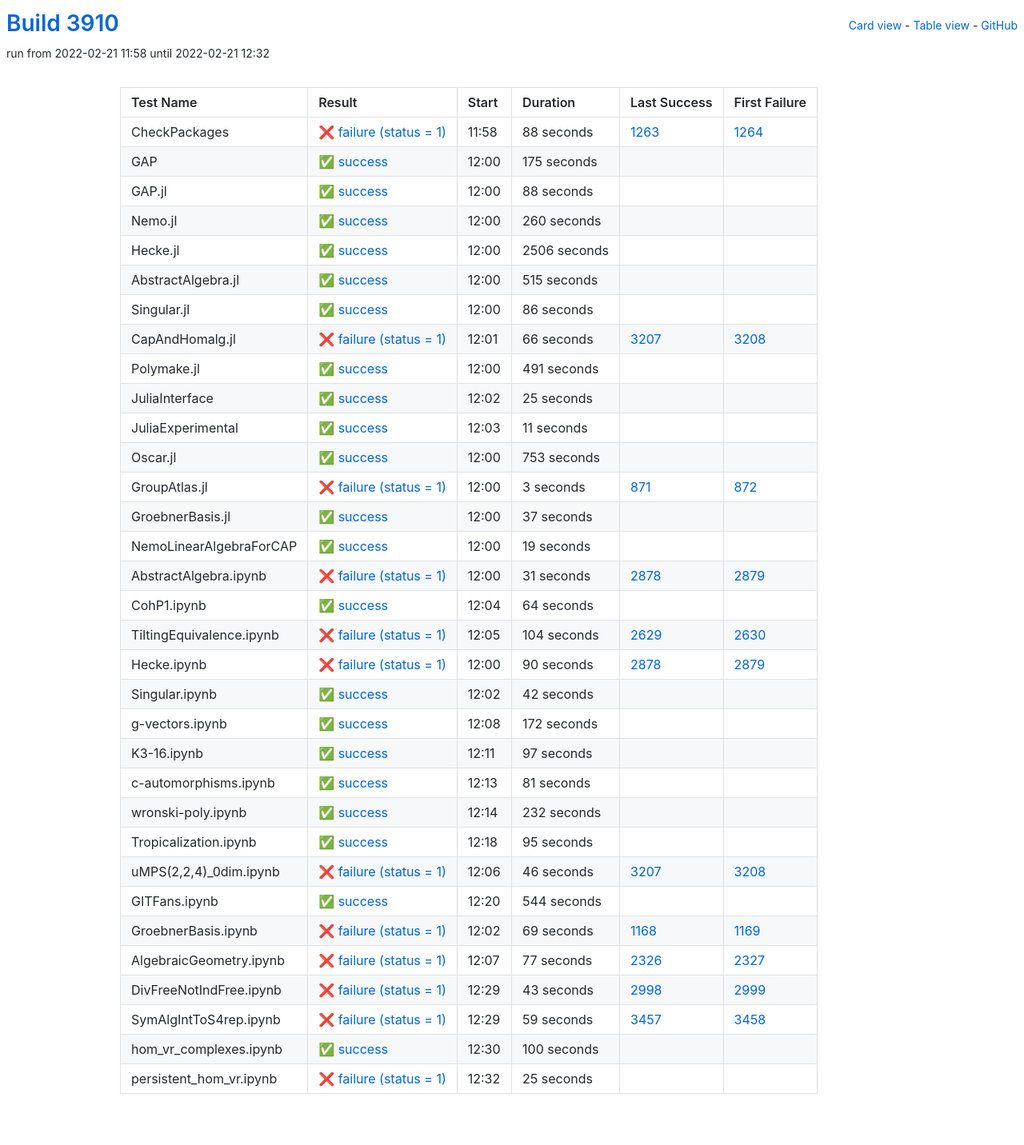
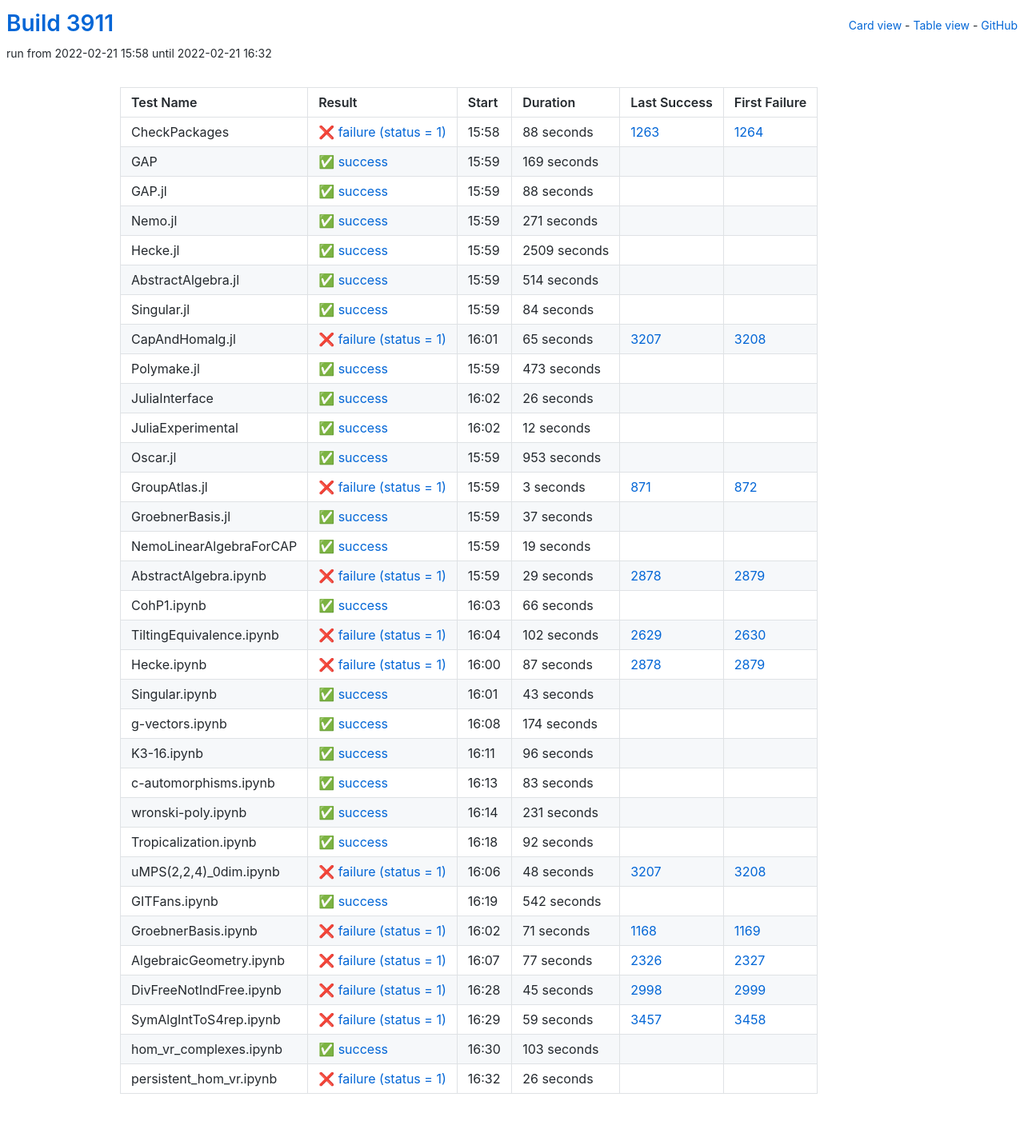
Before and after one commit to oscar-system/oscar-ci-status-stable, a Jekyll site: the page built from table.html, in a window 1280 px wide. Shown: the whole page at 80% size. Built offline with Jekyll 4.4.1, drawn with Linux system fonts in a browser that asks for light colours.

Commit message:
Build #3911

```diff
--- a/_data/ci.yml
+++ b/_data/ci.yml
@@ -1,6 +1,6 @@
 ---
-build: 3910
-build_url: https://oscarci.mathematik.uni-kl.de/job/oscar-stable/3910/
+build: 3911
+build_url: https://oscarci.mathematik.uni-kl.de/job/oscar-stable/3911/
 job: oscar-stable
 organization: oscar-system
 repo: oscar-ci-status-stable
@@ -8,8 +8,8 @@ repourl: https://github.com/oscar-system/oscar-ci-status-stable
 tests:
 - name: CheckPackages
   id: checkpackages
-  log: https://oscarci.mathematik.uni-kl.de/job/oscar-stable/3910/artifact/logs/build-3910/CheckPackages.log
-  start: 2022-02-21 11:58
+  log: https://oscarci.mathematik.uni-kl.de/job/oscar-stable/3911/artifact/logs/build-3911/CheckPackages.log
+  start: 2022-02-21 15:58
   success: false
   exitcode: 1
   status: failure
@@ -20,20 +20,20 @@ tests:
   first_failure_url: https://oscarci.mathematik.uni-kl.de/job/oscar-stable/1264/
 - name: GAP
   id: gap
-  log: https://oscarci.mathematik.uni-kl.de/job/oscar-stable/3910/artifact/logs/build-3910/GAP.log
-  start: 2022-02-21 12:00
+  log: https://oscarci.mathematik.uni-kl.de/job/oscar-stable/3911/artifact/logs/build-3911/GAP.log
+  start: 2022-02-21 15:59
   success: true
   exitcode: 0
   status: success
-  duration: 175
+  duration: 169
   last_success: false
   last_success_url:
   first_failure: false
   first_failure_url:
 - name: GAP.jl
   id: gap-jl
-  log: https://oscarci.mathematik.uni-kl.de/job/oscar-stable/3910/artifact/logs/build-3910/GAP.jl.log
-  start: 2022-02-21 12:00
+  log: https://oscarci.mathematik.uni-kl.de/job/oscar-stable/3911/artifact/logs/build-3911/GAP.jl.log
+  start: 2022-02-21 15:59
   success: true
   exitcode: 0
   status: success
@@ -44,116 +44,116 @@ tests:
   first_failure_url:
 - name: Nemo.jl
   id: nemo-jl
-  log: https://oscarci.mathematik.uni-kl.de/job/oscar-stable/3910/artifact/logs/build-3910/Nemo.jl.log
-  start: 2022-02-21 12:00
+  log: https://oscarci.mathematik.uni-kl.de/job/oscar-stable/3911/artifact/logs/build-3911/Nemo.jl.log
+  start: 2022-02-21 15:59
   success: true
   exitcode: 0
   status: success
-  duration: 260
+  duration: 271
   last_success: false
   last_success_url:
   first_failure: false
   first_failure_url:
 - name: Hecke.jl
   id: hecke-jl
-  log: https://oscarci.mathematik.uni-kl.de/job/oscar-stable/3910/artifact/logs/build-3910/Hecke.jl.log
-  start: 2022-02-21 12:00
+  log: https://oscarci.mathematik.uni-kl.de/job/oscar-stable/3911/artifact/logs/build-3911/Hecke.jl.log
+  start: 2022-02-21 15:59
   success: true
   exitcode: 0
   status: success
-  duration: 2506
+  duration: 2509
   last_success: false
   last_success_url:
   first_failure: false
   first_failure_url:
 - name: AbstractAlgebra.jl
   id: abstractalgebra-jl
-  log: https://oscarci.mathematik.uni-kl.de/job/oscar-stable/3910/artifact/logs/build-3910/AbstractAlgebra.jl.log
-  start: 2022-02-21 12:00
+  log: https://oscarci.mathematik.uni-kl.de/job/oscar-stable/3911/artifact/logs/build-3911/AbstractAlgebra.jl.log
+  start: 2022-02-21 15:59
   success: true
   exitcode: 0
   status: success
-  duration: 515
+  duration: 514
   last_success: false
   last_success_url:
   first_failure: false
   first_failure_url:
 - name: Singular.jl
   id: singular-jl
-  log: https://oscarci.mathematik.uni-kl.de/job/oscar-stable/3910/artifact/logs/build-3910/Singular.jl.log
-  start: 2022-02-21 12:00
+  log: https://oscarci.mathematik.uni-kl.de/job/oscar-stable/3911/artifact/logs/build-3911/Singular.jl.log
+  start: 2022-02-21 15:59
   success: true
   exitcode: 0
   status: success
-  duration: 86
+  duration: 84
   last_success: false
   last_success_url:
   first_failure: false
   first_failure_url:
 - name: CapAndHomalg.jl
   id: capandhomalg-jl
-  log: https://oscarci.mathematik.uni-kl.de/job/oscar-stable/3910/artifact/logs/build-3910/CapAndHomalg.jl.log
-  start: 2022-02-21 12:01
+  log: https://oscarci.mathematik.uni-kl.de/job/oscar-stable/3911/artifact/logs/build-3911/CapAndHomalg.jl.log
+  start: 2022-02-21 16:01
   success: false
   exitcode: 1
   status: failure
-  duration: 66
+  duration: 65
   last_success: 3207
   last_success_url: https://oscarci.mathematik.uni-kl.de/job/oscar-stable/3207/
   first_failure: 3208
   first_failure_url: https://oscarci.mathematik.uni-kl.de/job/oscar-stable/3208/
 - name: Polymake.jl
   id: polymake-jl
-  log: https://oscarci.mathematik.uni-kl.de/job/oscar-stable/3910/artifact/logs/build-3910/Polymake.jl.log
-  start: 2022-02-21 12:00
+  log: https://oscarci.mathematik.uni-kl.de/job/oscar-stable/3911/artifact/logs/build-3911/Polymake.jl.log
+  start: 2022-02-21 15:59
   success: true
   exitcode: 0
   status: success
-  duration: 491
+  duration: 473
   last_success: false
   last_success_url:
   first_failure: false
   first_failure_url:
 - name: JuliaInterface
   id: juliainterface
-  log: https://oscarci.mathematik.uni-kl.de/job/oscar-stable/3910/artifact/logs/build-3910/JuliaInterface.log
-  start: 2022-02-21 12:02
+  log: https://oscarci.mathematik.uni-kl.de/job/oscar-stable/3911/artifact/logs/build-3911/JuliaInterface.log
+  start: 2022-02-21 16:02
   success: true
   exitcode: 0
   status: success
-  duration: 25
+  duration: 26
   last_success: false
   last_success_url:
   first_failure: false
   first_failure_url:
 - name: JuliaExperimental
   id: juliaexperimental
-  log: https://oscarci.mathematik.uni-kl.de/job/oscar-stable/3910/artifact/logs/build-3910/JuliaExperimental.log
-  start: 2022-02-21 12:03
+  log: https://oscarci.mathematik.uni-kl.de/job/oscar-stable/3911/artifact/logs/build-3911/JuliaExperimental.log
+  start: 2022-02-21 16:02
   success: true
   exitcode: 0
   status: success
-  duration: 11
+  duration: 12
   last_success: false
   last_success_url:
   first_failure: false
   first_failure_url:
 - name: Oscar.jl
   id: oscar-jl
-  log: https://oscarci.mathematik.uni-kl.de/job/oscar-stable/3910/artifact/logs/build-3910/Oscar.jl.log
-  start: 2022-02-21 12:00
+  log: https://oscarci.mathematik.uni-kl.de/job/oscar-stable/3911/artifact/logs/build-3911/Oscar.jl.log
+  start: 2022-02-21 15:59
   success: true
   exitcode: 0
   status: success
-  duration: 753
+  duration: 953
   last_success: false
   last_success_url:
   first_failure: false
   first_failure_url:
 - name: GroupAtlas.jl
   id: groupatlas-jl
-  log: https://oscarci.mathematik.uni-kl.de/job/oscar-stable/3910/artifact/logs/build-3910/GroupAtlas.jl.log
-  start: 2022-02-21 12:00
+  log: https://oscarci.mathematik.uni-kl.de/job/oscar-stable/3911/artifact/logs/build-3911/GroupAtlas.jl.log
+  start: 2022-02-21 15:59
   success: false
   exitcode: 1
   status: failure
@@ -164,8 +164,8 @@ tests:
   first_failure_url: https://oscarci.mathematik.uni-kl.de/job/oscar-stable/872/
 - name: GroebnerBasis.jl
   id: groebnerbasis-jl
-  log: https://oscarci.mathematik.uni-kl.de/job/oscar-stable/3910/artifact/logs/build-3910/GroebnerBasis.jl.log
-  start: 2022-02-21 12:00
+  log: https://oscarci.mathematik.uni-kl.de/job/oscar-stable/3911/artifact/logs/build-3911/GroebnerBasis.jl.log
+  start: 2022-02-21 15:59
   success: true
   exitcode: 0
   status: success
@@ -176,8 +176,8 @@ tests:
   first_failure_url:
 - name: NemoLinearAlgebraForCAP
   id: nemolinearalgebraforcap
-  log: https://oscarci.mathematik.uni-kl.de/job/oscar-stable/3910/artifact/logs/build-3910/NemoLinearAlgebraForCAP.log
-  start: 2022-02-21 12:00
+  log: https://oscarci.mathematik.uni-kl.de/job/oscar-stable/3911/artifact/logs/build-3911/NemoLinearAlgebraForCAP.log
+  start: 2022-02-21 15:59
   success: true
   exitcode: 0
   status: success
@@ -188,164 +188,164 @@ tests:
   first_failure_url:
 - name: AbstractAlgebra.ipynb
   id: abstractalgebra-ipynb
-  log: https://oscarci.mathematik.uni-kl.de/job/oscar-stable/3910/artifact/logs/build-3910/AbstractAlgebra.ipynb.log
-  start: 2022-02-21 12:00
+  log: https://oscarci.mathematik.uni-kl.de/job/oscar-stable/3911/artifact/logs/build-3911/AbstractAlgebra.ipynb.log
+  start: 2022-02-21 15:59
   success: false
   exitcode: 1
   status: failure
-  duration: 31
+  duration: 29
   last_success: 2878
   last_success_url: https://oscarci.mathematik.uni-kl.de/job/oscar-stable/2878/
   first_failure: 2879
   first_failure_url: https://oscarci.mathematik.uni-kl.de/job/oscar-stable/2879/
 - name: CohP1.ipynb
   id: cohp1-ipynb
-  log: https://oscarci.mathematik.uni-kl.de/job/oscar-stable/3910/artifact/logs/build-3910/CohP1.ipynb.log
-  start: 2022-02-21 12:04
+  log: https://oscarci.mathematik.uni-kl.de/job/oscar-stable/3911/artifact/logs/build-3911/CohP1.ipynb.log
+  start: 2022-02-21 16:03
   success: true
   exitcode: 0
   status: success
-  duration: 64
+  duration: 66
   last_success: false
   last_success_url:
   first_failure: false
   first_failure_url:
 - name: TiltingEquivalence.ipynb
   id: tiltingequivalence-ipynb
-  log: https://oscarci.mathematik.uni-kl.de/job/oscar-stable/3910/artifact/logs/build-3910/TiltingEquivalence.ipynb.log
-  start: 2022-02-21 12:05
+  log: https://oscarci.mathematik.uni-kl.de/job/oscar-stable/3911/artifact/logs/build-3911/TiltingEquivalence.ipynb.log
+  start: 2022-02-21 16:04
   success: false
   exitcode: 1
   status: failure
-  duration: 104
+  duration: 102
   last_success: 2629
   last_success_url: https://oscarci.mathematik.uni-kl.de/job/oscar-stable/2629/
   first_failure: 2630
   first_failure_url: https://oscarci.mathematik.uni-kl.de/job/oscar-stable/2630/
 - name: Hecke.ipynb
   id: hecke-ipynb
-  log: https://oscarci.mathematik.uni-kl.de/job/oscar-stable/3910/artifact/logs/build-3910/Hecke.ipynb.log
-  start: 2022-02-21 12:00
+  log: https://oscarci.mathematik.uni-kl.de/job/oscar-stable/3911/artifact/logs/build-3911/Hecke.ipynb.log
+  start: 2022-02-21 16:00
   success: false
   exitcode: 1
   status: failure
-  duration: 90
+  duration: 87
   last_success: 2878
   last_success_url: https://oscarci.mathematik.uni-kl.de/job/oscar-stable/2878/
   first_failure: 2879
   first_failure_url: https://oscarci.mathematik.uni-kl.de/job/oscar-stable/2879/
 - name: Singular.ipynb
   id: singular-ipynb
-  log: https://oscarci.mathematik.uni-kl.de/job/oscar-stable/3910/artifact/logs/build-3910/Singular.ipynb.log
-  start: 2022-02-21 12:02
+  log: https://oscarci.mathematik.uni-kl.de/job/oscar-stable/3911/artifact/logs/build-3911/Singular.ipynb.log
+  start: 2022-02-21 16:01
   success: true
   exitcode: 0
   status: success
-  duration: 42
+  duration: 43
   last_success: false
   last_success_url:
   first_failure: false
   first_failure_url:
 - name: g-vectors.ipynb
   id: g-vectors-ipynb
-  log: https://oscarci.mathematik.uni-kl.de/job/oscar-stable/3910/artifact/logs/build-3910/g-vectors.ipynb.log
-  start: 2022-02-21 12:08
+  log: https://oscarci.mathematik.uni-kl.de/job/oscar-stable/3911/artifact/logs/build-3911/g-vectors.ipynb.log
+  start: 2022-02-21 16:08
   success: true
   exitcode: 0
   status: success
-  duration: 172
+  duration: 174
   last_success: false
   last_success_url:
   first_failure: false
   first_failure_url:
 - name: K3-16.ipynb
   id: k3-16-ipynb
-  log: https://oscarci.mathematik.uni-kl.de/job/oscar-stable/3910/artifact/logs/build-3910/K3-16.ipynb.log
-  start: 2022-02-21 12:11
+  log: https://oscarci.mathematik.uni-kl.de/job/oscar-stable/3911/artifact/logs/build-3911/K3-16.ipynb.log
+  start: 2022-02-21 16:11
   success: true
   exitcode: 0
   status: success
-  duration: 97
+  duration: 96
   last_success: false
   last_success_url:
   first_failure: false
   first_failure_url:
 - name: c-automorphisms.ipynb
   id: c-automorphisms-ipynb
-  log: https://oscarci.mathematik.uni-kl.de/job/oscar-stable/3910/artifact/logs/build-3910/c-automorphisms.ipynb.log
-  start: 2022-02-21 12:13
+  log: https://oscarci.mathematik.uni-kl.de/job/oscar-stable/3911/artifact/logs/build-3911/c-automorphisms.ipynb.log
+  start: 2022-02-21 16:13
   success: true
   exitcode: 0
   status: success
-  duration: 81
+  duration: 83
   last_success: false
   last_success_url:
   first_failure: false
   first_failure_url:
 - name: wronski-poly.ipynb
   id: wronski-poly-ipynb
-  log: https://oscarci.mathematik.uni-kl.de/job/oscar-stable/3910/artifact/logs/build-3910/wronski-poly.ipynb.log
-  start: 2022-02-21 12:14
+  log: https://oscarci.mathematik.uni-kl.de/job/oscar-stable/3911/artifact/logs/build-3911/wronski-poly.ipynb.log
+  start: 2022-02-21 16:14
   success: true
   exitcode: 0
   status: success
-  duration: 232
+  duration: 231
   last_success: false
   last_success_url:
   first_failure: false
   first_failure_url:
 - name: Tropicalization.ipynb
   id: tropicalization-ipynb
-  log: https://oscarci.mathematik.uni-kl.de/job/oscar-stable/3910/artifact/logs/build-3910/Tropicalization.ipynb.log
-  start: 2022-02-21 12:18
+  log: https://oscarci.mathematik.uni-kl.de/job/oscar-stable/3911/artifact/logs/build-3911/Tropicalization.ipynb.log
+  start: 2022-02-21 16:18
   success: true
   exitcode: 0
   status: success
-  duration: 95
+  duration: 92
   last_success: false
   last_success_url:
   first_failure: false
   first_failure_url:
 - name: uMPS(2,2,4)_0dim.ipynb
   id: umps-2-2-4-0dim-ipynb
-  log: https://oscarci.mathematik.uni-kl.de/job/oscar-stable/3910/artifact/logs/build-3910/uMPS-2-2-4-_0dim.ipynb.log
-  start: 2022-02-21 12:06
+  log: https://oscarci.mathematik.uni-kl.de/job/oscar-stable/3911/artifact/logs/build-3911/uMPS-2-2-4-_0dim.ipynb.log
+  start: 2022-02-21 16:06
   success: false
   exitcode: 1
   status: failure
-  duration: 46
+  duration: 48
   last_success: 3207
   last_success_url: https://oscarci.mathematik.uni-kl.de/job/oscar-stable/3207/
   first_failure: 3208
   first_failure_url: https://oscarci.mathematik.uni-kl.de/job/oscar-stable/3208/
 - name: GITFans.ipynb
   id: gitfans-ipynb
-  log: https://oscarci.mathematik.uni-kl.de/job/oscar-stable/3910/artifact/logs/build-3910/GITFans.ipynb.log
-  start: 2022-02-21 12:20
+  log: https://oscarci.mathematik.uni-kl.de/job/oscar-stable/3911/artifact/logs/build-3911/GITFans.ipynb.log
+  start: 2022-02-21 16:19
   success: true
   exitcode: 0
   status: success
-  duration: 544
+  duration: 542
   last_success: false
   last_success_url:
   first_failure: false
   first_failure_url:
 - name: GroebnerBasis.ipynb
   id: groebnerbasis-ipynb
-  log: https://oscarci.mathematik.uni-kl.de/job/oscar-stable/3910/artifact/logs/build-3910/GroebnerBasis.ipynb.log
-  start: 2022-02-21 12:02
+  log: https://oscarci.mathematik.uni-kl.de/job/oscar-stable/3911/artifact/logs/build-3911/GroebnerBasis.ipynb.log
+  start: 2022-02-21 16:02
   success: false
   exitcode: 1
   status: failure
-  duration: 69
+  duration: 71
   last_success: 1168
   last_success_url: https://oscarci.mathematik.uni-kl.de/job/oscar-stable/1168/
   first_failure: 1169
   first_failure_url: https://oscarci.mathematik.uni-kl.de/job/oscar-stable/1169/
 - name: AlgebraicGeometry.ipynb
   id: algebraicgeometry-ipynb
-  log: https://oscarci.mathematik.uni-kl.de/job/oscar-stable/3910/artifact/logs/build-3910/AlgebraicGeometry.ipynb.log
-  start: 2022-02-21 12:07
+  log: https://oscarci.mathematik.uni-kl.de/job/oscar-stable/3911/artifact/logs/build-3911/AlgebraicGeometry.ipynb.log
+  start: 2022-02-21 16:07
   success: false
   exitcode: 1
   status: failure
@@ -356,20 +356,20 @@ tests:
   first_failure_url: https://oscarci.mathematik.uni-kl.de/job/oscar-stable/2327/
 - name: DivFreeNotIndFree.ipynb
   id: divfreenotindfree-ipynb
-  log: https://oscarci.mathematik.uni-kl.de/job/oscar-stable/3910/artifact/logs/build-3910/DivFreeNotIndFree.ipynb.log
-  start: 2022-02-21 12:29
+  log: https://oscarci.mathematik.uni-kl.de/job/oscar-stable/3911/artifact/logs/build-3911/DivFreeNotIndFree.ipynb.log
+  start: 2022-02-21 16:28
   success: false
   exitcode: 1
   status: failure
-  duration: 43
+  duration: 45
   last_success: 2998
   last_success_url: https://oscarci.mathematik.uni-kl.de/job/oscar-stable/2998/
   first_failure: 2999
   first_failure_url: https://oscarci.mathematik.uni-kl.de/job/oscar-stable/2999/
 - name: SymAlgIntToS4rep.ipynb
   id: symalginttos4rep-ipynb
-  log: https://oscarci.mathematik.uni-kl.de/job/oscar-stable/3910/artifact/logs/build-3910/SymAlgIntToS4rep.ipynb.log
-  start: 2022-02-21 12:29
+  log: https://oscarci.mathematik.uni-kl.de/job/oscar-stable/3911/artifact/logs/build-3911/SymAlgIntToS4rep.ipynb.log
+  start: 2022-02-21 16:29
   success: false
   exitcode: 1
   status: failure
@@ -380,24 +380,24 @@ tests:
   first_failure_url: https://oscarci.mathematik.uni-kl.de/job/oscar-stable/3458/
 - name: hom_vr_complexes.ipynb
   id: hom-vr-complexes-ipynb
-  log: https://oscarci.mathematik.uni-kl.de/job/oscar-stable/3910/artifact/logs/build-3910/hom_vr_complexes.ipynb.log
-  start: 2022-02-21 12:30
+  log: https://oscarci.mathematik.uni-kl.de/job/oscar-stable/3911/artifact/logs/build-3911/hom_vr_complexes.ipynb.log
+  start: 2022-02-21 16:30
   success: true
   exitcode: 0
   status: success
-  duration: 100
+  duration: 103
   last_success: false
   last_success_url:
   first_failure: false
   first_failure_url:
 - name: persistent_hom_vr.ipynb
   id: persistent-hom-vr-ipynb
-  log: https://oscarci.mathematik.uni-kl.de/job/oscar-stable/3910/artifact/logs/build-3910/persistent_hom_vr.ipynb.log
-  start: 2022-02-21 12:32
+  log: https://oscarci.mathematik.uni-kl.de/job/oscar-stable/3911/artifact/logs/build-3911/persistent_hom_vr.ipynb.log
+  start: 2022-02-21 16:32
   success: false
   exitcode: 1
   status: failure
-  duration: 25
+  duration: 26
   last_success: false
   last_success_url:
   first_failure: false
```
Also changed, not shown: README.md.
